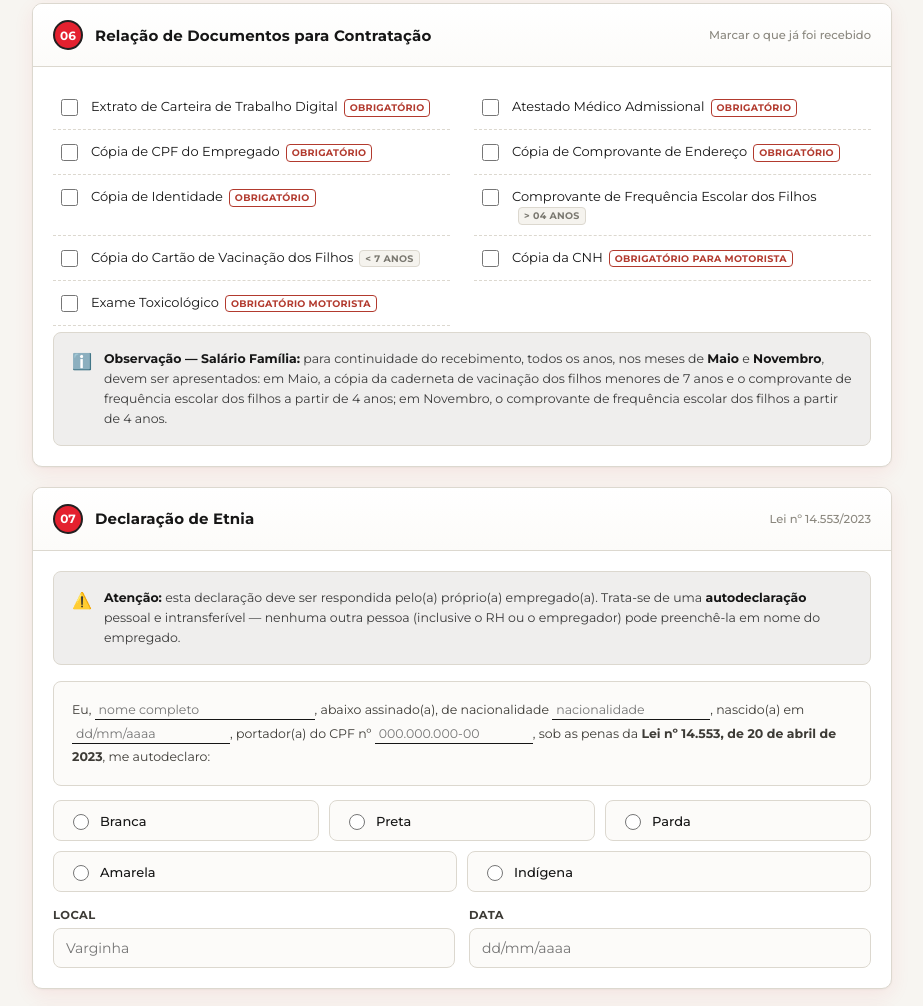
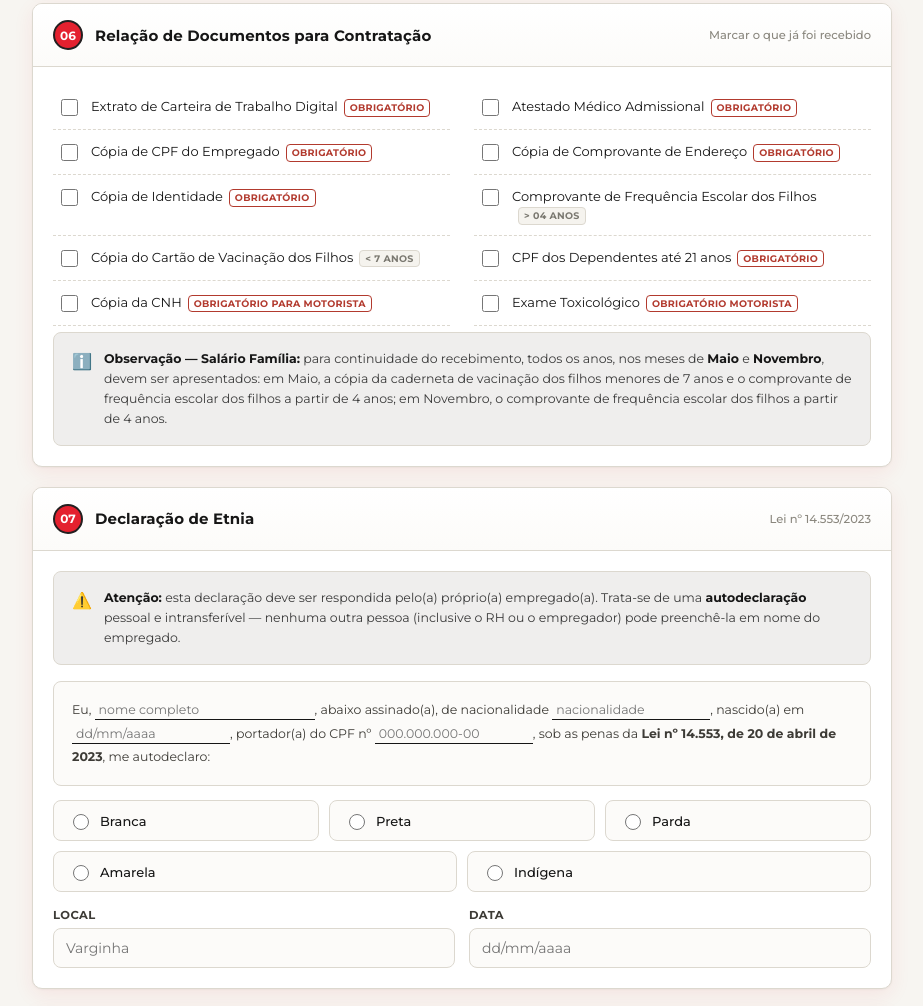
Before and after one commit to Vanessasilvadp/Formulario-admisao-contab-minas, a plain HTML site: page index.html in a window 1280 px wide. Shown: the part 1921-2927 px from the top of the page, without its empty margins (178-1101 px from the left). Drawn offline with Linux system fonts and the light colour scheme.

Commit message:
Add files via upload

```diff
--- a/index.html
+++ b/index.html
@@ -591,6 +591,7 @@
         <div class="doc-item"><input type="checkbox" id="doc5" name="doc_identidade"><label for="doc5">Cópia de Identidade<span class="tag">Obrigatório</span></label></div>
         <div class="doc-item"><input type="checkbox" id="doc6" name="doc_frequenciaEscolarFilhos"><label for="doc6">Comprovante de Frequência Escolar dos Filhos<span class="tag-neutral">&gt; 04 anos</span></label></div>
         <div class="doc-item"><input type="checkbox" id="doc7" name="doc_cartaoVacinacaoFilhos"><label for="doc7">Cópia do Cartão de Vacinação dos Filhos<span class="tag-neutral">&lt; 7 anos</span></label></div>
+        <div class="doc-item"><input type="checkbox" id="doc8b" name="doc_cpfDependentes"><label for="doc8b">CPF dos Dependentes até 21 anos<span class="tag">Obrigatório</span></label></div>
         <div class="doc-item"><input type="checkbox" id="doc8" name="doc_cnh"><label for="doc8">Cópia da CNH<span class="tag">Obrigatório para motorista</span></label></div>
         <div class="doc-item"><input type="checkbox" id="doc9" name="doc_exameToxicologico"><label for="doc9">Exame Toxicológico<span class="tag">Obrigatório motorista</span></label></div>
       </div>
```
